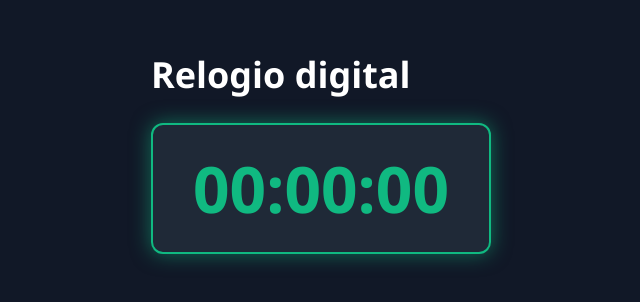
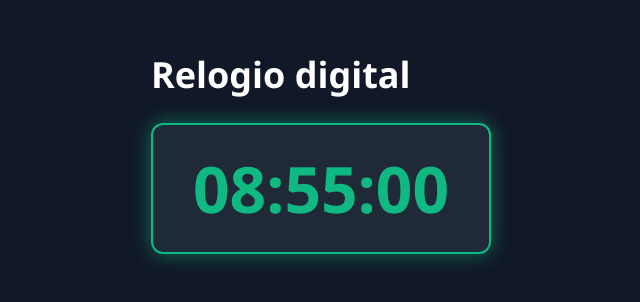
Before and after one commit to Bruh24kz/Relogio, a plain HTML site: page index.html in a window 1280 px wide. Shown: the part 260-562 px from the top of the page, 319-959 px from the left. Drawn offline with Linux system fonts and the light colour scheme.

Commit message:
Update index.html

```diff
--- a/index.html
+++ b/index.html
@@ -9,7 +9,7 @@
 </heat>
   <div class="container">
     <h1>Relogio digital</h1>
-    <div id="clock">00:00:00</div>
+    <div id="clock">08:55:00</div>
   </div>
   <script src="script.js"></script>
 </body>
```
